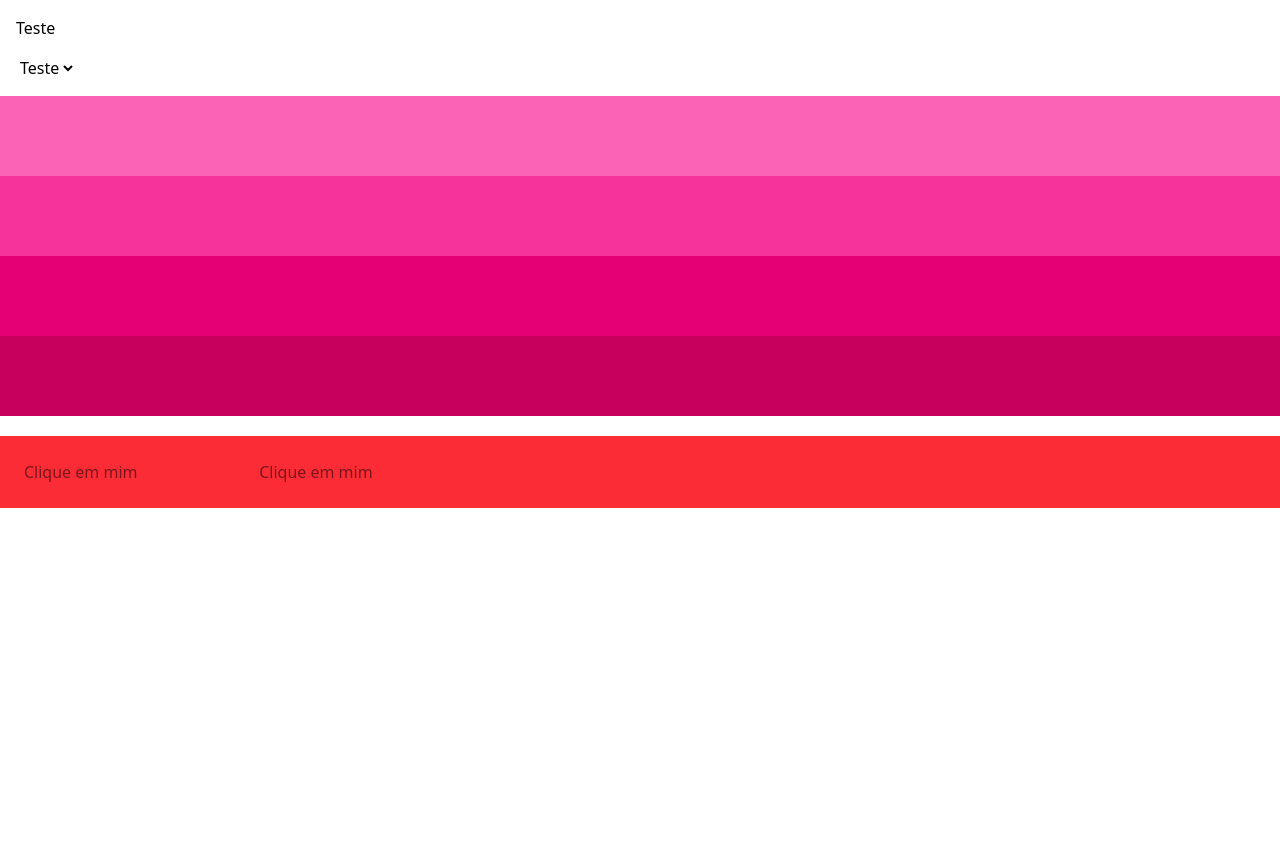
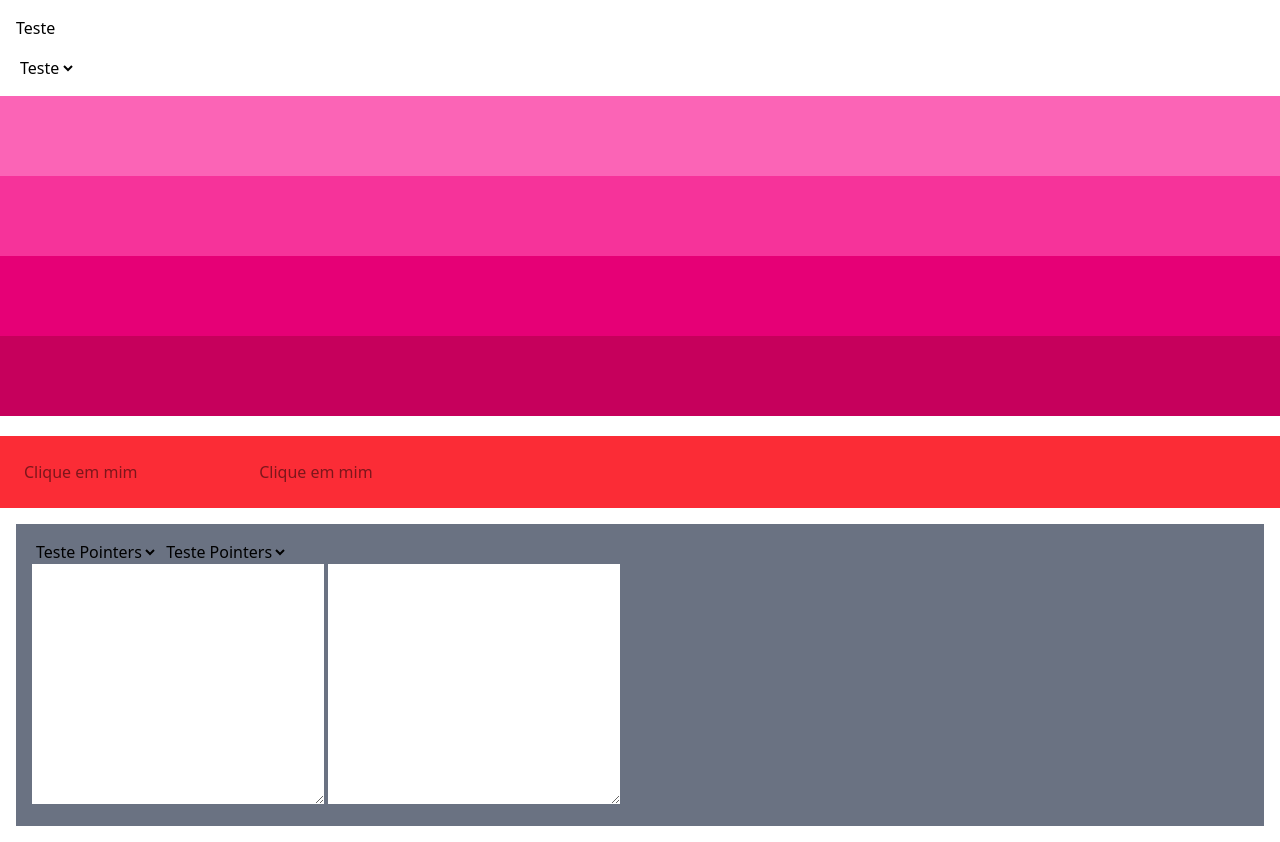
Before and after one commit to LucasAntonio-LAM/Curso-Udemy-Tailwindcss, a website: page Seção 13 - Interatividade/src/index.html in a window 1280 px wide. Before the commit the page ends 800 px from the top, so only its background shows below. Drawn offline with Linux system fonts and the light colour scheme.

Commit message:
aula - pointer-events-none

```diff
--- a/Seção 13 - Interatividade/src/index.html
+++ b/Seção 13 - Interatividade/src/index.html
@@ -37,6 +37,22 @@
 
     <!-- Pointer Events -->
 
+    <div class="m-4 bg-gray-500 p-4">
+        <select class="pointer-events-none">
+            <option value="">Teste Pointers</option>
+        </select>
+
+        <select class="">
+            <option value="">Teste Pointers</option>
+        </select>
+
+        <div>
+            <textarea name="" id="" cols="30" rows="10" class="pointer-events-none bg-white"></textarea>
+            <textarea name="" id="" cols="30" rows="10" class="bg-white"></textarea>
+        </div>
+    </div>
+
+
 
 </body>
 </html>
```
Also changed, not shown: Seção 13 - Interatividade/src/css/output.css.
